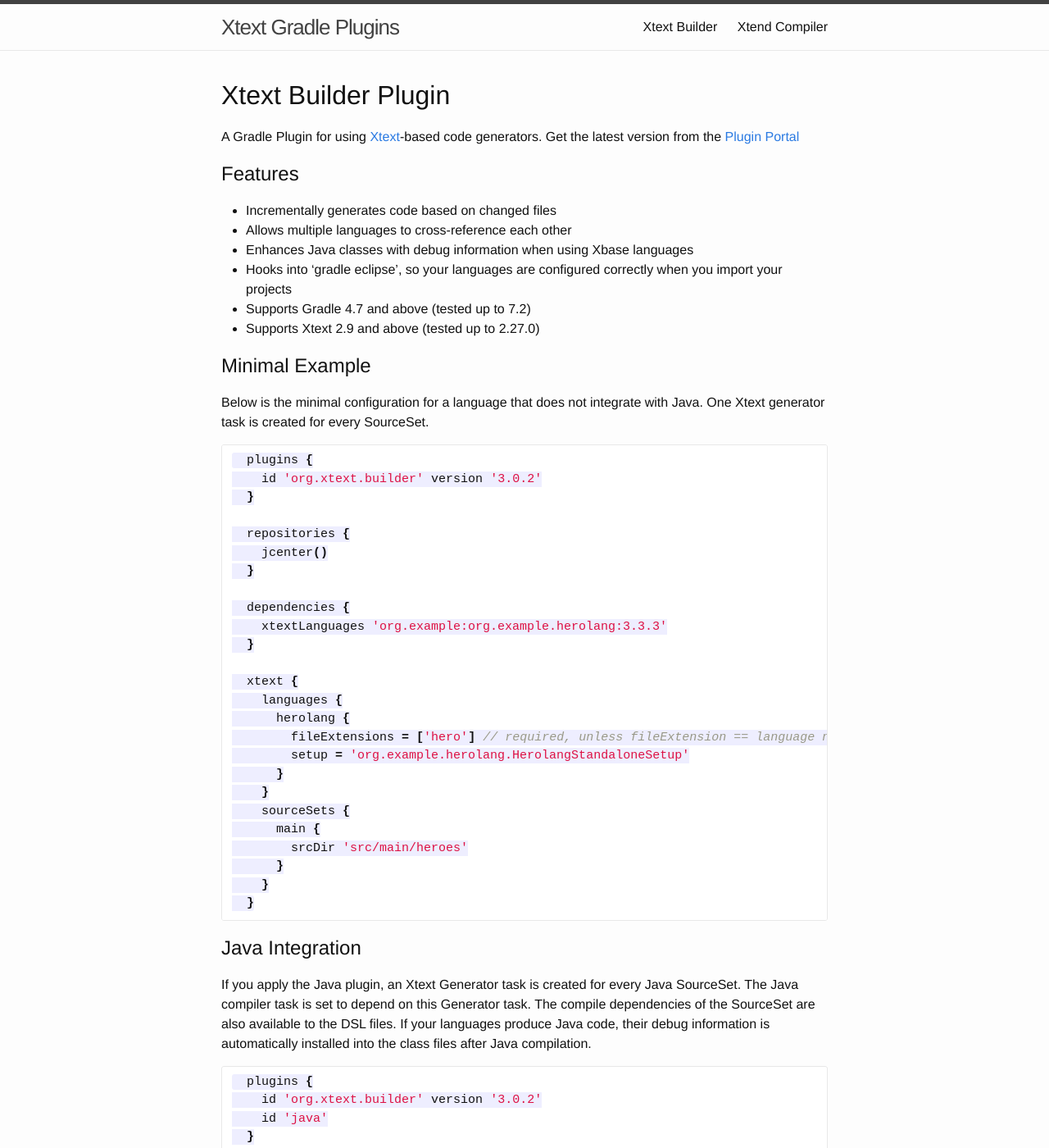
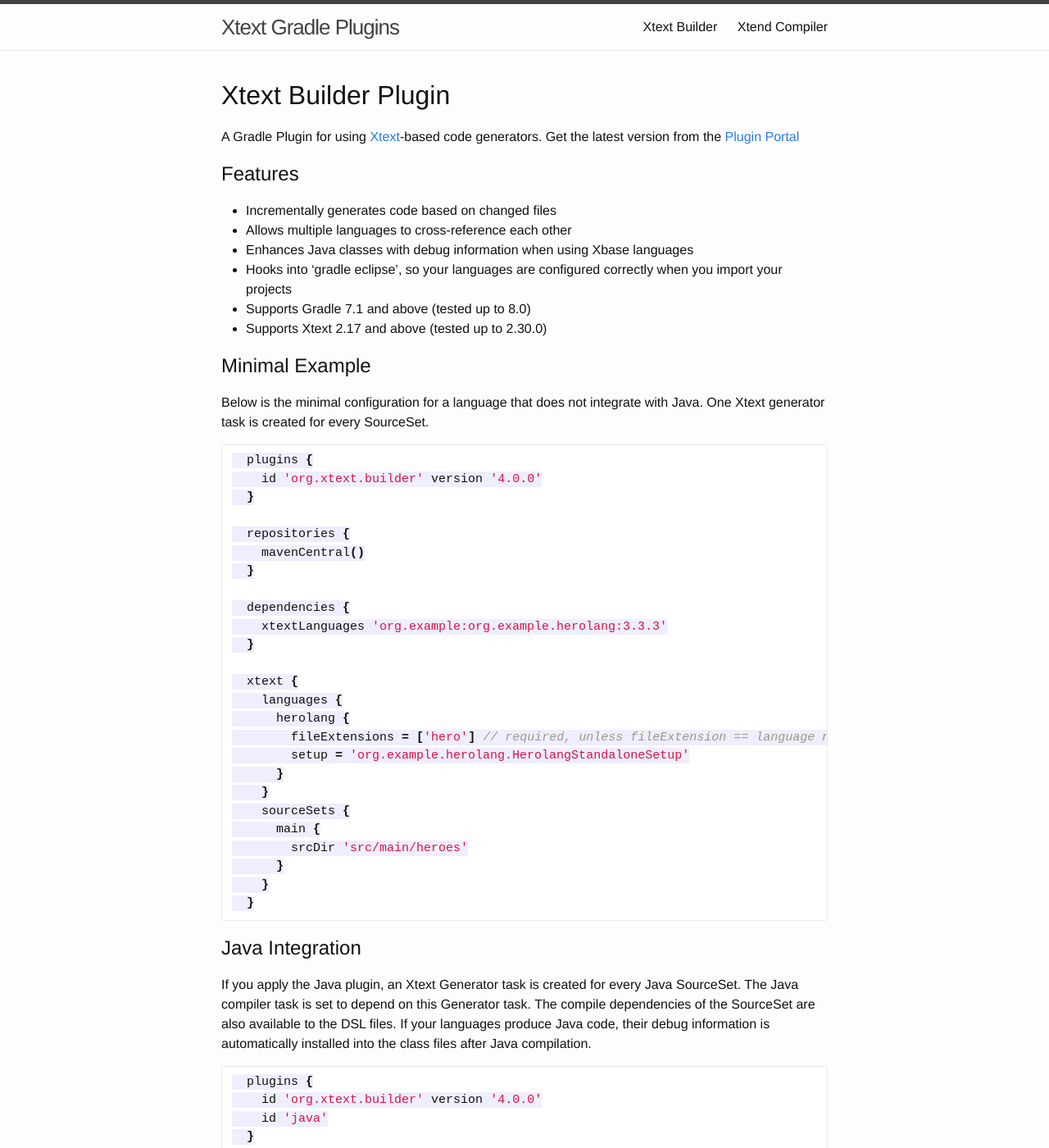
Before and after one commit to xtext/xtext-gradle-plugin, a Jekyll site: the page built from xtext-builder.md, in a window 1280 px wide and 1400 px high. Shown: the whole window at 82% size. Built offline with Jekyll 4.4.1, drawn with Linux system fonts in a browser that asks for light colours; some of the changed text lies outside the part shown.

Commit message:
adapt documentation
Signed-off-by: Christian Dietrich <christian.dietrich@itemis.de>

````diff
--- a/xtext-builder.md
+++ b/xtext-builder.md
@@ -17,8 +17,8 @@
 - Allows multiple languages to cross-reference each other
 - Enhances Java classes with debug information when using Xbase languages
 - Hooks into 'gradle eclipse', so your languages are configured correctly when you import your projects
-- Supports Gradle 4.7 and above (tested up to 7.2)
-- Supports Xtext 2.9 and above (tested up to 2.27.0)
+- Supports Gradle 7.1 and above (tested up to 8.0)
+- Supports Xtext 2.17 and above (tested up to 2.30.0)
 
 Minimal Example
 ---------------
@@ -27,11 +27,11 @@
 
 ```groovy
   plugins {
-    id 'org.xtext.builder' version '3.0.2'
+    id 'org.xtext.builder' version '4.0.0'
   }
 
   repositories {
-    jcenter()
+    mavenCentral()
   }
 
   dependencies {
@@ -60,12 +60,12 @@
 
 ```groovy
   plugins {
-    id 'org.xtext.builder' version '3.0.2'
+    id 'org.xtext.builder' version '4.0.0'
     id 'java'
   }
 
   repositories {
-    jcenter()
+    mavenCentral()
   }
 
   dependencies {
@@ -95,12 +95,12 @@
 
 ```groovy
   plugins {
-    id 'org.xtext.builder' version '3.0.2'
+    id 'org.xtext.builder' version '4.0.0'
     id 'java'
   }
 
   repositories {
-    jcenter()
+    mavenCentral()
   }
 
   dependencies {
@@ -110,13 +110,13 @@
 
   xtext {
     //Xtext version, can be omitted if Xtext is found on the classpath already
-    version = '2.27.0'
+    version = '2.30.0'
     //
     languages {
       //a language configuration can be very simple, everything has good defaults
       myDsl {//the language's name
         //the Setup class to use when creating the language's compiler infrastructure
-        setup = org.example.mydsl.MyDslStandaloneSetup
+        setup = 'org.example.mydsl.MyDslStandaloneSetup'
       }
 
       //but you can also customize everything to your liking
````
Also changed, not shown: xtend.md (+7 -7 lines).
